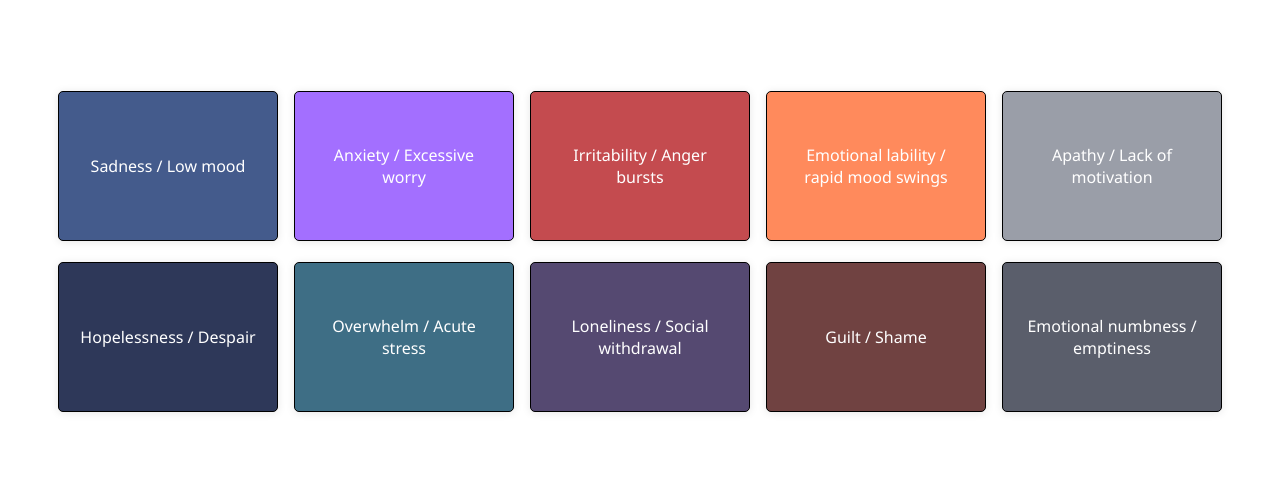
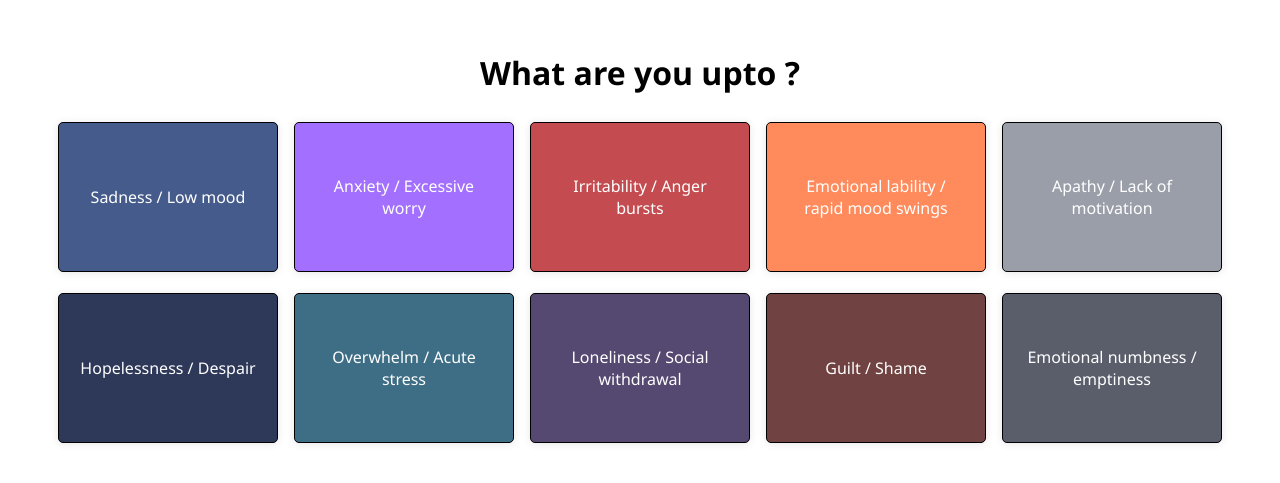
Before and after one commit to ibrahimbhatti01/soul-sync, a plain HTML site: page index.html in a window 1280 px wide. Shown: the part 149-632 px from the top of the page. Drawn offline with nearby package versions, Linux system fonts and the light colour scheme.

Commit message:
h1 added

```diff
--- a/index.html
+++ b/index.html
@@ -10,10 +10,13 @@
     <script src="https://cdn.jsdelivr.net/npm/axios@1.6.7/dist/axios.min.js"></script>
 
     <header>
+
+
         <nav></nav>
     </header>
     <main>
         <div class="box-container">
+            <div><h1>What are you upto ?</h1></div>
             <div class="upper-row">
                 <div class="box sad">Sadness / Low mood</div>
                 <div class="box anxiety">Anxiety / Excessive worry</div>
--- a/style exp 1.css
+++ b/style exp 1.css
@@ -351,3 +351,8 @@ body.active-popup .blur-overlay {
         border-width: 0.5px; /* Thinner borders on retina */
     }
 }
+
+
+div h1{
+    padding-bottom: 20px;
+}
```
